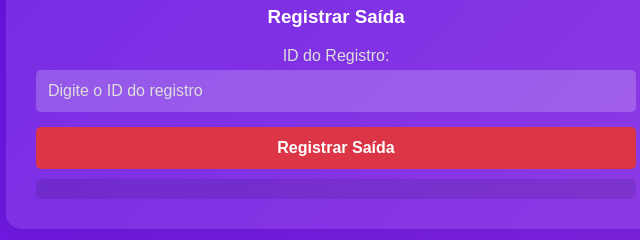
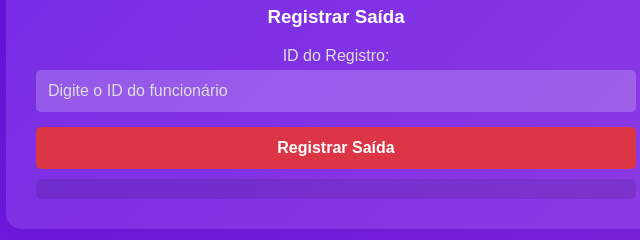
Before and after one commit to OutroLuiz-Dev/controle-de-ponto, a plain HTML site: page frontEnd/index.html in a window 1280 px wide. Shown: the part 909-1149 px from the top of the page, 304-944 px from the left. Drawn offline with Linux system fonts and the light colour scheme.

Commit message:
update "id do funcionário"

```diff
--- a/frontEnd/index.html
+++ b/frontEnd/index.html
@@ -144,7 +144,7 @@
     <div class="container">
         <h3>Registrar Saída</h3>
         <label for="saidaId">ID do Registro:</label>
-        <input type="number" id="saidaId" placeholder="Digite o ID do registro">
+        <input type="number" id="saidaId" placeholder="Digite o ID do funcionário">
         <button class="saida-button" onclick="registrarSaida()">Registrar Saída</button>
         <div id="resultSaida" class="result"></div>
     </div>
```
